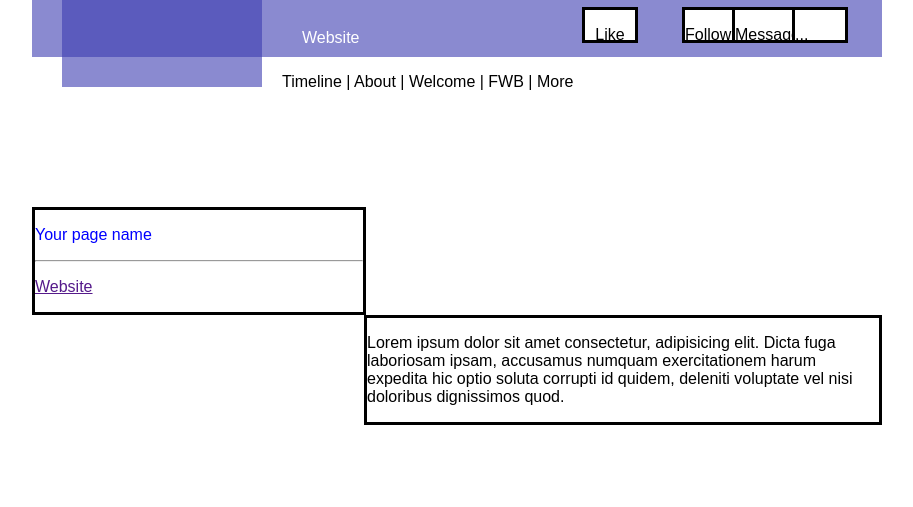
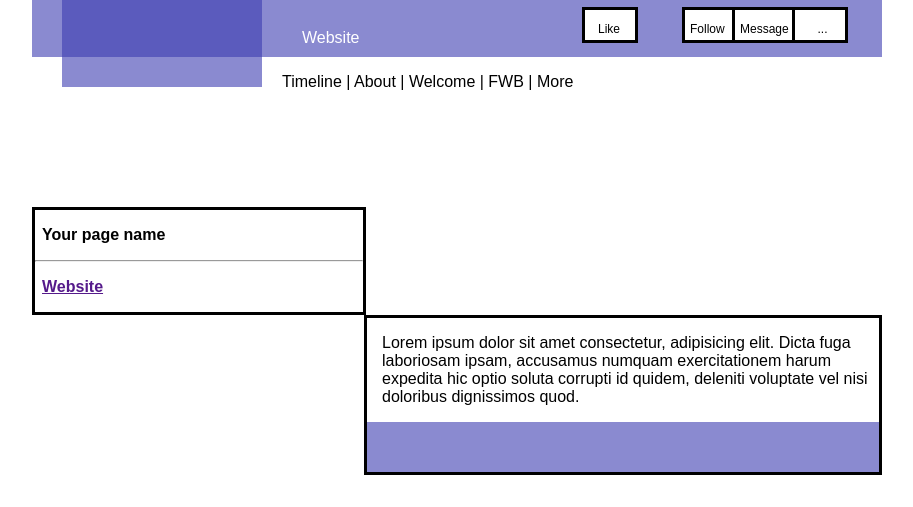
Before and after one commit to 0u714w/SocialMockup, a plain HTML site: page index.html in a window 1280 px wide. Shown: the part 293-800 px from the top of the page, without its empty margins (288-1201 px from the left). Drawn offline with Linux system fonts and the light colour scheme; a script that the page names is missing.

Commit message:
updated styles

```diff
--- a/index.html
+++ b/index.html
@@ -53,7 +53,12 @@
         </div>
 
         <div class="column2">
+
             <p>Lorem ipsum dolor sit amet consectetur, adipisicing elit. Dicta fuga laboriosam ipsam, accusamus numquam exercitationem harum expedita hic optio soluta corrupti id quidem, deleniti voluptate vel nisi doloribus dignissimos quod.</p>
+            <div class="image1">
+                    <p></p>
+                </div>
+
         </div>
 
       </div>
--- a/main.css
+++ b/main.css
@@ -78,7 +78,7 @@ header div p {
     color: black;
     font-size: 16px;
     border-style: solid;
-    width: 70px;
+    width: 80px;
     height: 30px;
     margin-top: 300px;
     margin-left: 700px;
@@ -110,7 +110,6 @@ body {
     background-color: white;
     width: 328px;
     border-style: solid;
-    color: blue;
     border-color: black;
 }
 
@@ -125,6 +124,7 @@ body {
 
 .buttons p {
     text-align: center;
+
 }
 
 .row {
@@ -137,3 +137,52 @@ body {
 p {
     font-family: Arial, Helvetica, sans-serif;
 }
+
+
+.image1 {
+
+    background-color: rgba(60, 60, 177, 0.596);
+    width: 512px;
+    height: 50px;
+
+
+}
+
+.column2 p {
+    margin-left: 15px;
+}
+
+.message p {
+    font-size: 12px;
+    text-align: center;
+    position: absolute;
+    margin-left: 5px;
+
+}
+
+.follow p {
+    font-size: 12px;
+    text-align: center;
+    position: absolute;
+    margin-left: 5px;
+}
+
+.bullets p {
+    font-size: 12px;
+    text-align: center;
+    margin-left: 5px;
+}
+
+.buttons p {
+    font-size: 12px;
+    text-align: center;
+    position: absolute;
+    margin-left: 13px;
+}
+
+.column1 p {
+
+    font-weight: bold;
+    margin-left: 7px;
+
+}
```
